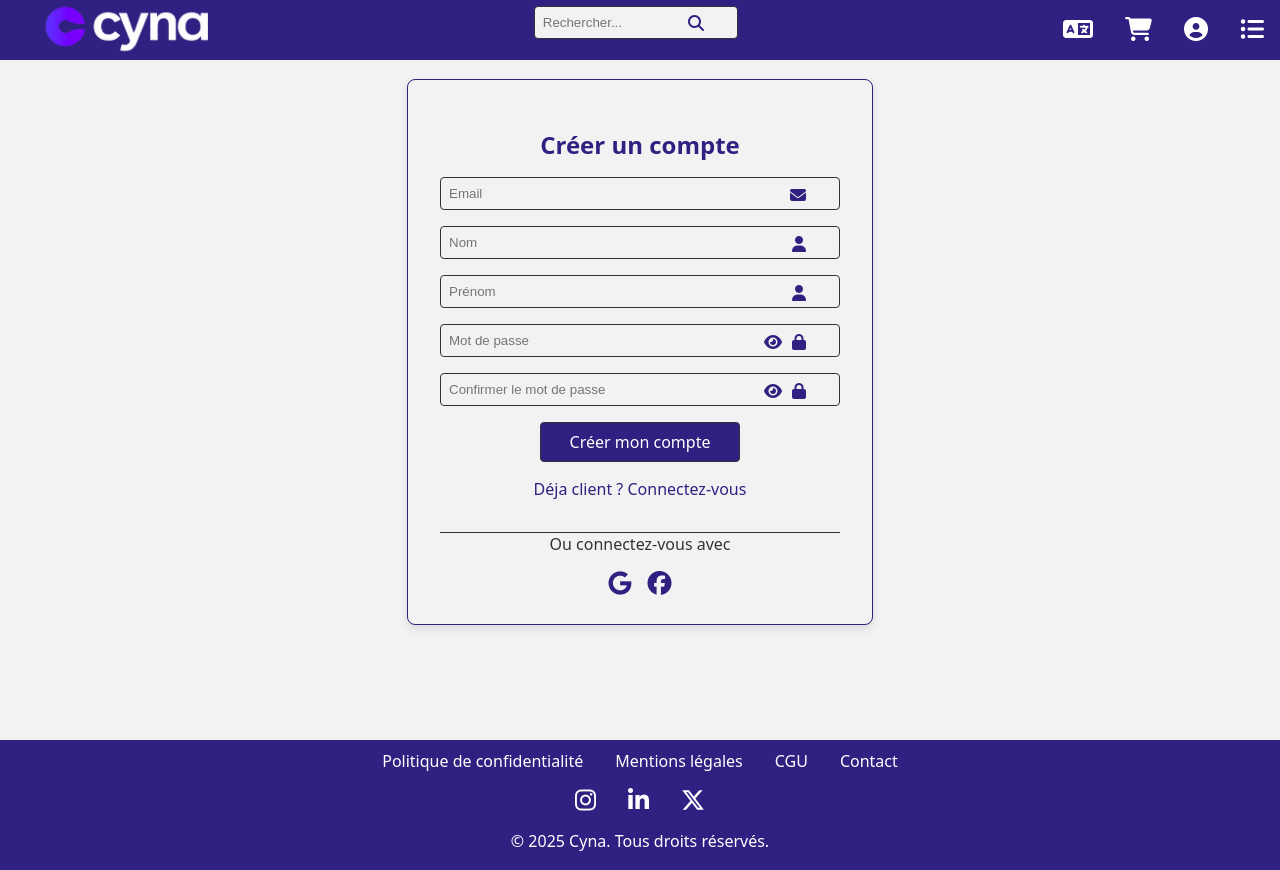
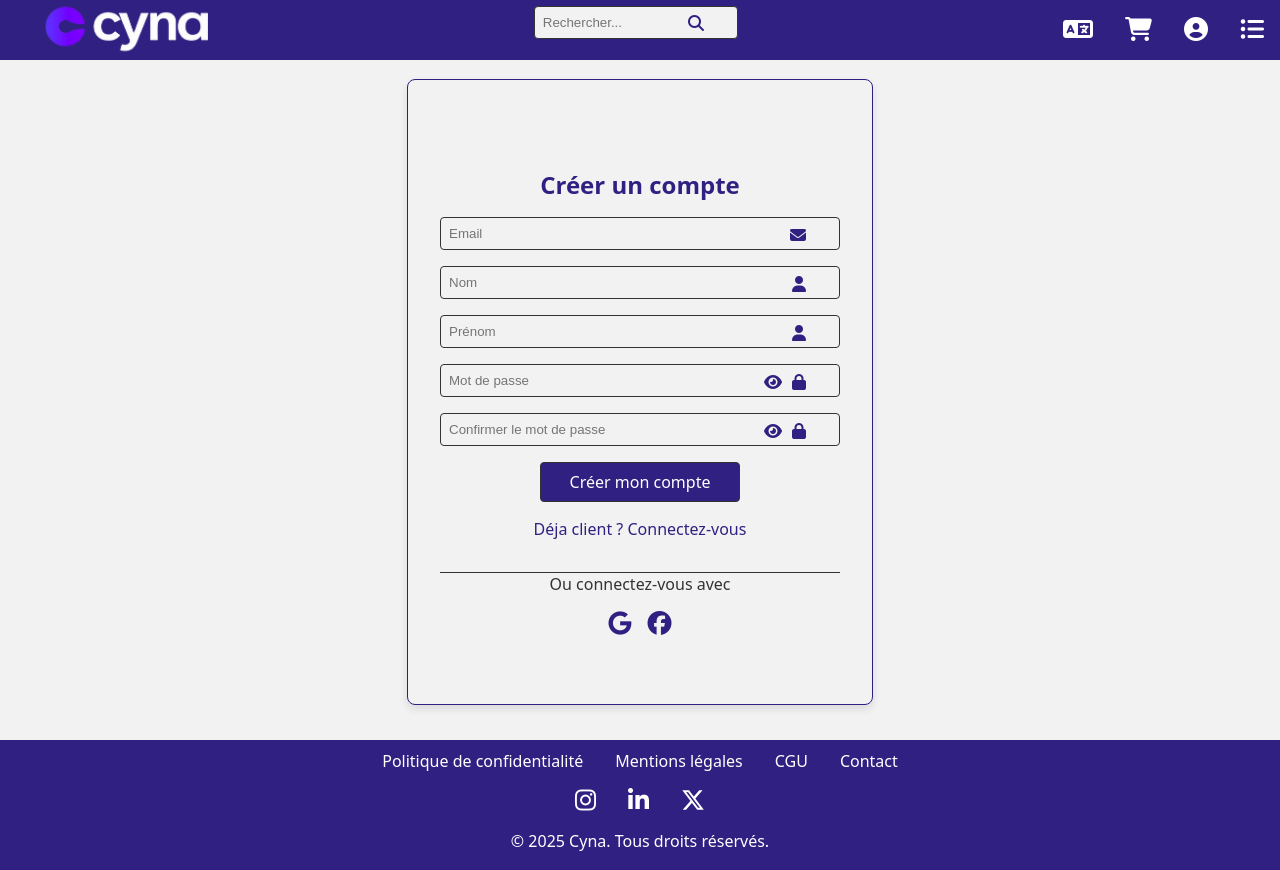
Before and after one commit to NathanCorberan/Projet_Cyna_Web, a React (Vite) app in the folder projet_cyna_web/: page /register in a window 1280 px wide. Built offline with nearby package versions, Linux system fonts and the light colour scheme.

Commit message:
Ajustement du footer + ajustement register-card

```diff
--- a/projet_cyna_web/src/App.css
+++ b/projet_cyna_web/src/App.css
@@ -278,6 +278,26 @@ input{
   border-radius: 4px;
 }
 
+.register-card {
+  background-color: var(--background-color);
+  border: 1px solid var(--primary-color);
+  border-radius: 8px;
+  padding: 2rem;
+  max-width: 400px;
+  margin: 2rem auto;
+  box-shadow: 0 4px 8px rgba(0, 0, 0, 0.1);
+  display: flex;
+  flex-direction: column;
+  justify-content: center;
+  text-align: center;
+  position: absolute;
+  top: 45%;
+  left: 50%;
+  transform: translate(-50%, -50%);
+  width: 80%;
+  height: 70%;
+}
+
 .login-card {
   background-color: var(--background-color);
   border: 1px solid var(--primary-color);
@@ -298,14 +318,18 @@ input{
   height: 60%;
 }
 
-.login-card h2 {
+.login-card h2,
+.register-card h2 {
   margin-bottom: 1rem;
   color: var(--primary-color);
 }
 
 .login-card input[type="email"],
 .login-card input[type="password"],
-.login-card input[type="text"] {
+.login-card input[type="text"],
+.register-card input[type="email"],
+.register-card input[type="password"],
+.register-card input[type="text"]{
   width: 100%;
   padding: 0.5rem;
   margin-bottom: 1rem;
@@ -313,17 +337,20 @@ input{
   border-radius: 4px;
 }
 
-.login-card .remember-me {
+.login-card .remember-me,
+.register-card .remember-me {
   display: flex;
   align-items: center;
   margin-bottom: 1rem;
 }
 
-.login-card .remember-me input {
+.login-card .remember-me input,
+.register-card .remember-me input {
   margin-right: 0.5rem;
 }
 
-.login-card button {
+.login-card button,
+.register-card button {
   background-color: var(--primary-color);
   color: var(--border-color);
   cursor: pointer;
@@ -336,11 +363,13 @@ input{
   border-radius: 4px;
 }
 
-.login-card button:hover {
+.login-card button:hover,
+.register-card button:hover {
   filter: drop-shadow(0 0 0.5em var(--primary-color));
 }
 
-.login-card a {
+.login-card a,
+.register-card a {
   display: block;
   text-align: center;
   color: var(--primary-color);
@@ -348,18 +377,21 @@ input{
   margin-bottom: 1rem;
 }
 
-.login-card a:hover {
+.login-card a:hover,
+.register-card a:hover {
   text-decoration: underline;
 }
 
-.login-card hr {
+.login-card hr,
+.register-card hr {
   border: none;
   border-top: 1px solid var(--text-color);
   margin: 1rem 0;
   position: relative;
 }
 
-.login-card hr::before {
+.login-card hr::before,
+.register-card hr::before {
   content: "Ou connectez-vous avec";
   position: absolute;
   top: -2.8rem;
@@ -369,19 +401,22 @@ input{
   padding: 0 0.5rem;
 }
 
-.login-card .social-icons {
+.login-card .social-icons,
+.register-card .social-icons {
   display: flex;
   justify-content: center;
   gap: 1rem;
 }
 
-.login-card .social-icons i {
+.login-card .social-icons i,
+.register-card .social-icons i {
   font-size: 1.5rem;
   cursor: pointer;
   color: var(--primary-color);
 }
 
-.login-card .social-icons i:hover {
+.login-card .social-icons i:hover,
+.register-card .social-icons i:hover {
   color: var(--primary-color);
 }
 
--- a/projet_cyna_web/src/pages/Register.jsx
+++ b/projet_cyna_web/src/pages/Register.jsx
@@ -55,7 +55,7 @@ const Register = ({ onRegister }) => {
   };
 
   return (
-    <div className="login-card">
+    <div className="register-card">
       <h2>Créer un compte</h2>
       <div className="input-container">
         <input type="email" placeholder="Email" value={email} onChange={(e) => setEmail(e.target.value)} />
```
